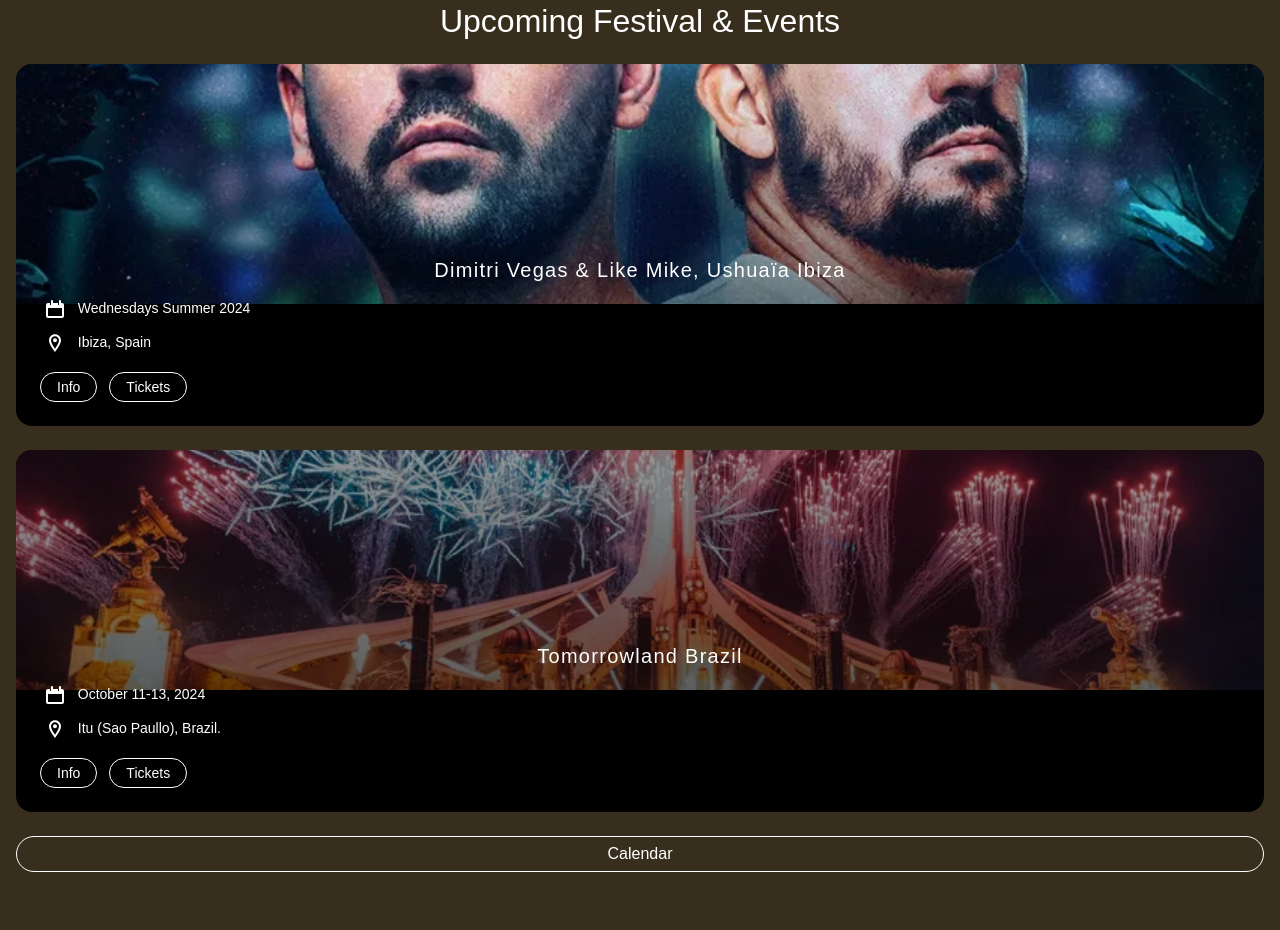
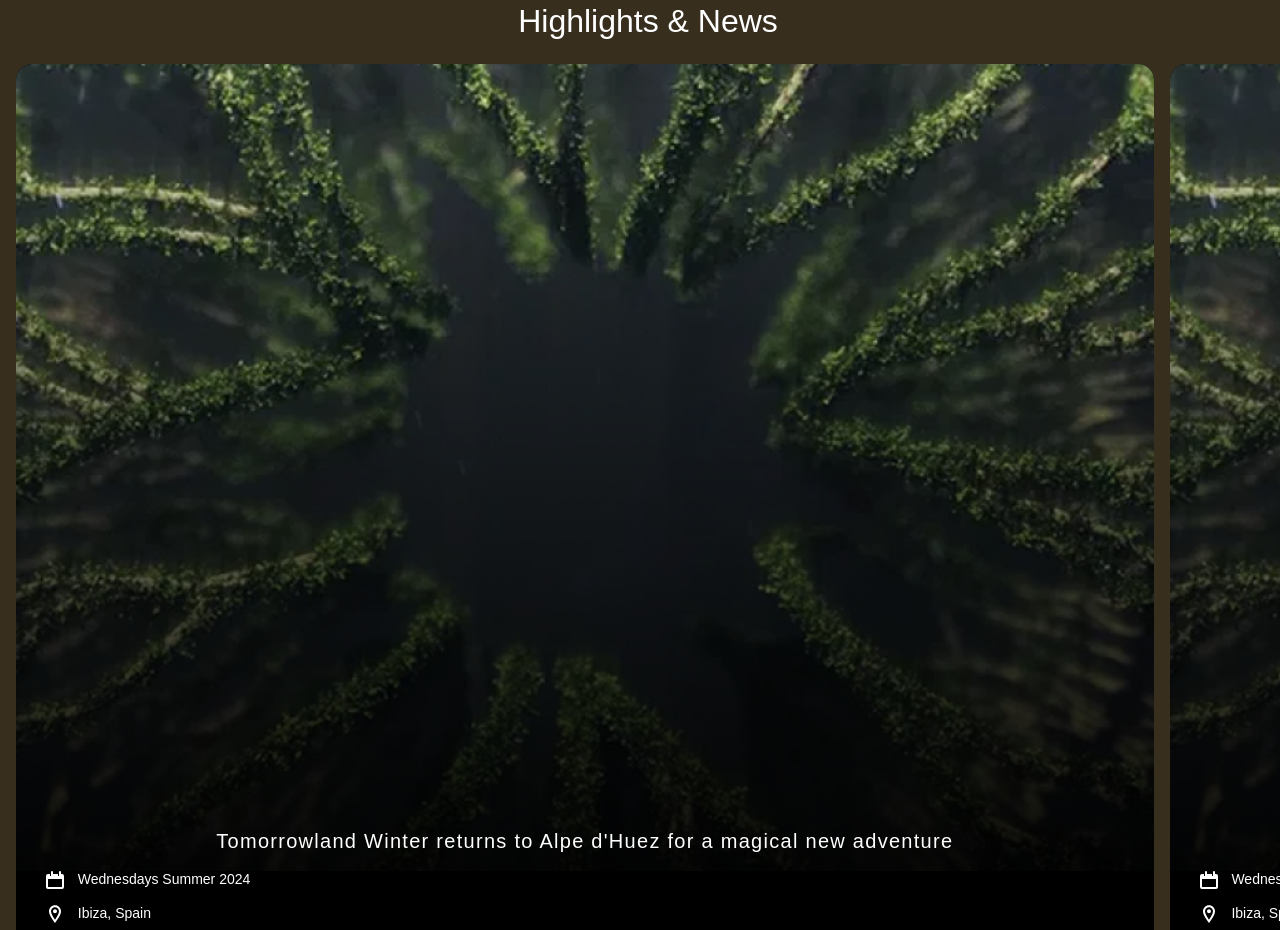
Before and after one commit to Nielsvanveen017/FED-2024-2025-1, a plain HTML site: page index.html in a window 1280 px wide. Shown: the part 685-1615 px from the top of the page. Drawn offline with Linux system fonts and the light colour scheme; a web font is replaced by a local one.

Commit message:
update slider

```diff
--- a/index.html
+++ b/index.html
@@ -59,12 +59,15 @@
 			<p>7-Day Packages on sale September 21. 4-Day Packages & Festival Passes on sale September 28</p>
 			<a>View Tickets</a>
 		</section>
-		<article>
-			<h2>Upcoming Festival & Events</h2>
-			<div class="event-card">
-				<img class="event-info-thumdail-large" src="./images/dimitri-vegas-like-mike.webp" alt="Photo of artists Dimitri Vegas & Mike like">
+
+
+		<article class="slider-container">
+			<h2>Highlights & News</h2>
+			<ul>
+				<li>
+					<img src="./images/foto-van-een-oog.png" alt="Photo of an eye decorated with pieces of plants, symbolizing Medellin">
 					<section>
-					<h3>Dimitri Vegas & Like Mike, Ushuaïa Ibiza</h3>
+						<h3>Tomorrowland Winter returns to Alpe d'Huez for a magical new adventure</h4>
 						<div class="event-info">
 							<svg xmlns="http://www.w3.org/2000/svg"">
 								<path fill="#fff" d="M22 9.108h-1v-2a1 1 0 1 0-2 0v4h-1v-2h-5v-2a1 1 0 1 0-2 0v4h-1v-2H8a2 2 0 0 0-2 2v10.999a2 2 0 0 0 2 2h14a2 2 0 0 0 2-2V11.108a2 2 0 0 0-2-2m0 12.999H8v-7.999h14z"></path>
@@ -77,36 +80,30 @@
 							</svg>
 							<p>Ibiza, Spain</p>
 						</div>
-					<div>
-						<a>Info</a>
-						<a>Tickets</a>
-					</div>
 					</section>
-			</div>
-			<div class="event-card">
-				<img class="event-info-thumdail-large" src="./images/tomorrow-land-sao-paulo-stage2.webp.png" alt="Photo of the Tomorrowland stage in São Paulo with fireworks and an enthusiastic crowd">
+				</li>
+				<li>
+					<a>
+						<img src="./images/foto-van-een-oog.png" alt="Photo of an eye decorated with pieces of plants, symbolizing Medellin">
 						<section>
-					<h3>Tomorrowland Brazil</h3>
+							<h3>Tomorrowland Winter returns to Alpe d'Huez for a magical new adventure</h4>
 							<div class="event-info">
 								<svg xmlns="http://www.w3.org/2000/svg"">
 									<path fill="#fff" d="M22 9.108h-1v-2a1 1 0 1 0-2 0v4h-1v-2h-5v-2a1 1 0 1 0-2 0v4h-1v-2H8a2 2 0 0 0-2 2v10.999a2 2 0 0 0 2 2h14a2 2 0 0 0 2-2V11.108a2 2 0 0 0-2-2m0 12.999H8v-7.999h14z"></path>
 								</svg>
-						<p>October 11-13, 2024</p>
-
+								<p>Wednesdays Summer 2024</p>
 							</div>
 							<div class="event-info">
 								<svg xmlns="http://www.w3.org/2000/svg" alt="Icon of a calendar">
 									<path fill="#fff" d="M15 23.889c2.403-2.884 6-7.826 6-11.562 0-3.31-2.691-6-6-6s-6 2.69-6 6c0 3.737 3.599 8.68 6 11.562m0-15.562c2.206 0 4 1.794 4 4 0 2.506-2.437 6.293-4 8.381-1.563-2.086-4-5.87-4-8.381 0-2.206 1.794-4 4-4m0 6c-1.103 0-2-.898-2-2 0-1.103.897-2 2-2s2 .897 2 2-.897 2-2 2"></path>
 								</svg>
-						<p>Itu (Sao Paullo), Brazil.</p>
-					</div>
-					<div>
-						<a>Info</a>
-						<a>Tickets</a>
+								<p>Ibiza, Spain</p>
 							</div>
 						</section>
-			</div>
-			<a  class="large-button" href="./pages/upcomingEvents.html">Calendar</a>
+					</a>
+				</li>
+
+			</ul>
 		</article>
 		<article>
 			<h2>Highlights & News</h2>
--- a/styles/style.css
+++ b/styles/style.css
@@ -443,3 +443,61 @@ article h1{
     color: var(--dark-color-text);
     text-decoration: none;
 }
+
+/*********************/
+/* Slider */
+/*********************/
+.slider-container{
+    padding: 2em 0 2em 1em;
+}
+
+.slider-container ul {
+    display: flex;
+    overflow-x: scroll;
+    gap: 1em;
+    padding-bottom: 1em;
+}
+
+.slider-container ul li  {
+    flex: 0 0 90%; /* Elke kaart neemt 80% van de breedte in */
+    background-color: #000;
+    border-radius: 1em;
+    scroll-snap-align: start; /* Kaarten snappen naar het begin bij scrollen */
+    transition: transform 0.3s ease;
+}
+
+.slider-container ul li:last-child{
+    margin-right: 1em;
+}
+
+.slider-container ul li img {
+    width: 100%;
+    border-radius: 1em 1em 0 0;
+    object-fit: cover;
+}
+
+.slider-container ul li section{
+    margin: -50px 24px 24px 24px;
+}
+.slider-container ul li section h3{
+    display: flex;
+    flex-direction: column;
+    text-align: center;
+    margin: 5px 0 12px 0;
+    font-size: 20px;
+    letter-spacing: .08rem;
+    font-weight: 400;
+}
+.event-info{
+    display: flex;
+    gap: 0.7em;
+    font-weight: 300;
+    margin-bottom: 6px;
+    font-size: 14px;
+    align-items: center;
+}
+
+.event-info svg{
+    width: 28px;
+    height: 28px;
+}
```
Lines whose indentation alone changed are shown as unchanged.
